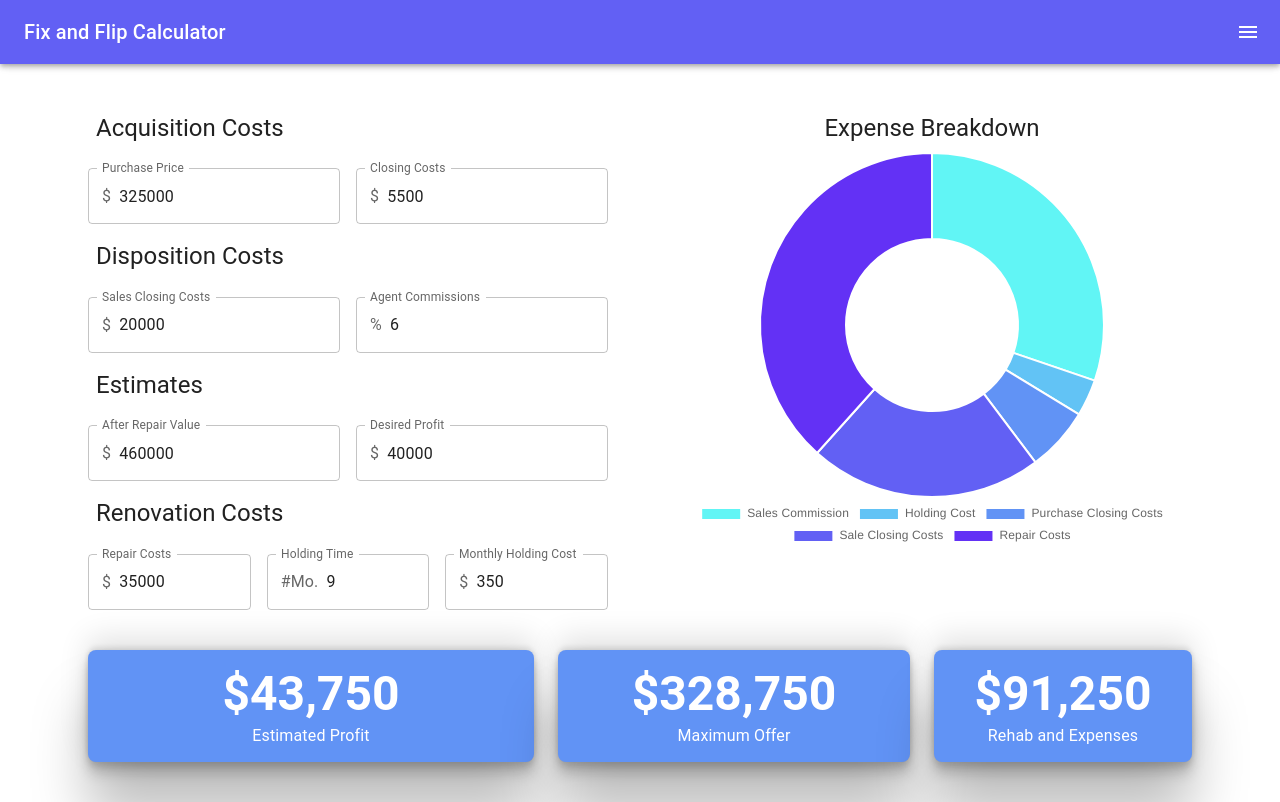
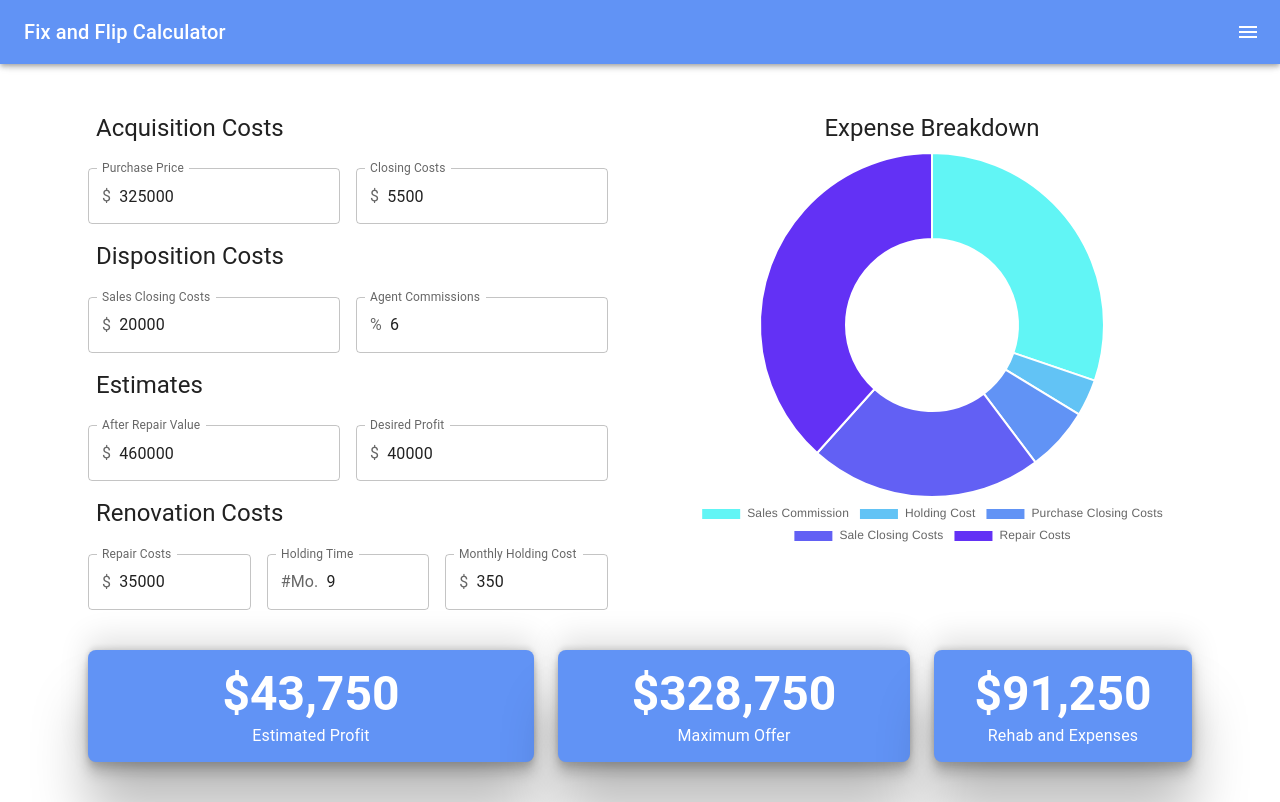
Before and after one commit to ryanevans253/react-calculators, a React (Create React App) app: page / in a window 1280 px wide. Built offline with nearby package versions, Linux system fonts and the light colour scheme.

Commit message:
chang color back

```diff
--- a/src/components/drawerNav/Navigation.js
+++ b/src/components/drawerNav/Navigation.js
@@ -83,7 +83,7 @@ export default function PersistentDrawerRight() {
       <AppBar
         position="fixed"
         open={open}
-        sx={{ backgroundColor: "rgba(98,96,244)" }}
+        sx={{ backgroundColor: "rgba(97,147,245)" }}
       >
         <Toolbar>
           <Typography variant="h6" noWrap sx={{ flexGrow: 1 }} component="div">
```
